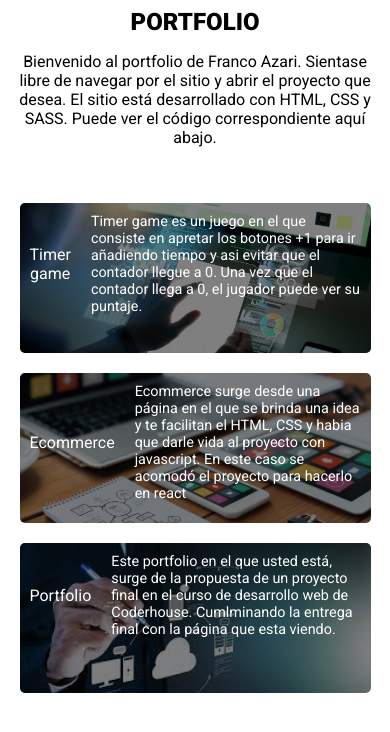
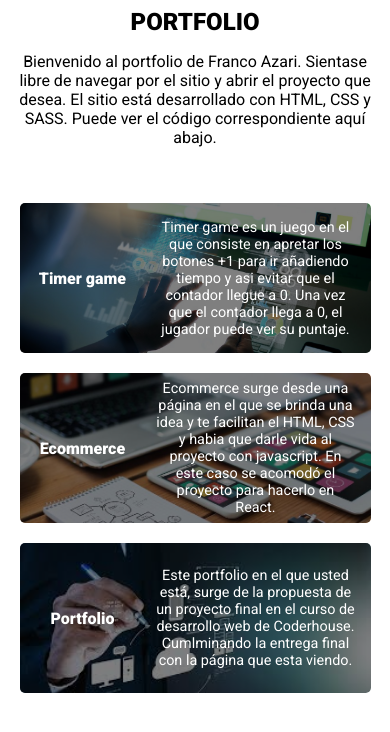
Before and after one commit to Francoazari/portfolio, a website: page index.html in a window 390 px wide. Shown: the part 79-811 px from the top of the page. Drawn offline with Linux system fonts and the light colour scheme.

Commit message:
detalles chicos

```diff
--- a/index.html
+++ b/index.html
@@ -81,10 +81,14 @@
                         <a class="main__content_proyect_link" href="https://github.com/Francoazari/timergame" target="blank_">
                             <div class="main__content_proyect_background_secondary">
                                 <div class="main__content_proyect_text">
-                                    <p class="main__content_text">Timer game</p>
-                                    <p class="main__content_description">
-                                        Timer game es un juego en el que consiste en apretar los botones +1 para ir añadiendo tiempo y asi evitar que el contador llegue a 0. Una vez que el contador llega a 0, el jugador puede ver su puntaje.
-                                    </p>
+                                    <div class="main__content_text">
+                                        <p>Timer game</p>
+                                    </div>
+                                    <div class="main__content_description">
+                                        <p>
+                                            Timer game es un juego en el que consiste en apretar los botones +1 para ir añadiendo tiempo y asi evitar que el contador llegue a 0. Una vez que el contador llega a 0, el jugador puede ver su puntaje.
+                                        </p>
+                                    </div>
                                 </div>
                             </div>
                         </a>
@@ -95,10 +99,14 @@
                         <a class="main__content_proyect_link" href="https://github.com/Francoazari/ecommerce-practica" target="blank_">
                             <div class="main__content_proyect_background_secondary">
                                 <div class="main__content_proyect_text">
-                                    <p class="main__content_text">Ecommerce</p>
-                                    <p class="main__content_description">
-                                        Ecommerce surge desde una página en el que se brinda una idea y te facilitan el HTML, CSS y habia que darle vida al proyecto con javascript. En este caso se acomodó el proyecto para hacerlo en react
-                                    </p>
+                                    <div class="main__content_text">
+                                        <p>Ecommerce</p>
+                                    </div>
+                                    <div class="main__content_description">
+                                        <p>
+                                            Ecommerce surge desde una página en el que se brinda una idea y te facilitan el HTML, CSS y habia que darle vida al proyecto con javascript. En este caso se acomodó el proyecto para hacerlo en React.
+                                        </p>
+                                    </div>
                                 </div>
                             </div>
                         </a>
@@ -109,10 +117,14 @@
                         <a class="main__content_proyect_link" href="https://github.com/Francoazari/portfolio" target="blank_">
                             <div class="main__content_proyect_background_secondary">
                                 <div class="main__content_proyect_text">
-                                    <p class="main__content_text">Portfolio</p>
-                                    <p class="main__content_description">
-                                        Este portfolio en el que usted está, surge de la propuesta de un proyecto final en el curso de desarrollo web de Coderhouse. Cumlminando la entrega final con la página que esta viendo.
-                                    </p>
+                                    <div class="main__content_text">
+                                        <p>Portfolio</p>
+                                    </div>
+                                    <div class="main__content_description">
+                                        <p>
+                                            Este portfolio en el que usted está, surge de la propuesta de un proyecto final en el curso de desarrollo web de Coderhouse. Cumlminando la entrega final con la página que esta viendo.
+                                        </p>
+                                    </div>
                                 </div>
                             </div>
                         </a>
--- a/scss/_footer.scss
+++ b/scss/_footer.scss
@@ -35,7 +35,6 @@ footer {
     flex-direction: row-reverse;
     justify-content: space-between;
     align-items: center;
-    padding-right: 3em;
 }
 
 .footer__redes_sociales {
@@ -83,7 +82,6 @@ footer {
         flex-direction: column;
         justify-content: center;
         align-items: center;
-        padding-right: 3em;
     }
 
     .footer__contact_info {
@@ -102,8 +100,7 @@ footer {
         display: flex;
         flex-direction: column;
         justify-content: center;
-        align-items: center;
-        padding-right: 3em;
+        align-content: center;
     }
 
     .footer__redes_sociales_container {
@@ -111,6 +108,7 @@ footer {
     }
 
     .footer__redes_sociales {
+        justify-content: center;
         width: 100%;
         margin-left: 0;
     }
--- a/scss/style.scss
+++ b/scss/style.scss
@@ -40,6 +40,7 @@ main {
     justify-content: flex-start;
     align-items: center;
     padding-top: 30px;
+    flex-wrap: wrap;
 }
 
 .main__image_img {
@@ -107,19 +108,15 @@ $background: '../images/proyects/proyect_1/background-image.jpg';
     @extend .main__content_dimentions;
     border-radius: 5px;
     transition: all 0.5s;
+    display:flex;
+    align-items: center;
 
     &:hover {
-        .main__content_proyect_text {
-            padding-top: 10px;
-        }
 
         .main__content_text {
             font-size: 15px;
             font-weight: bold;
-        }
-
-        .main__content_text {
-            visibility: visible;
+            margin-top: 0;
         }
 
         .main__content_description {
@@ -130,19 +127,24 @@ $background: '../images/proyects/proyect_1/background-image.jpg';
 
 .main__content_proyect_text {
     position: relative;
-    padding-top: 200px;
-    text-align: center;
     transition: all 0.5s;
+    display: flex;
+    flex-direction: column;
+    align-items: center;
 
     p {
+        text-align: center;
         margin: 10px;
         color: $white;
     }
 }
 
 .main__content_text {
-    margin-left: 10px;
+    width: 60%;
     transition: all 0.5s;
+    overflow: hidden;
+    text-overflow: ellipsis;
+    margin-top: 300px;
 }
 
 .main__content_description {
@@ -153,6 +155,23 @@ $background: '../images/proyects/proyect_1/background-image.jpg';
 
     .container{
         @include containerGridTemplateRow(100px, auto, 330px);
+    }
+
+    .main__content_proyect_text {
+        padding-top: 5px;
+    }
+
+    .main__content_description {
+        visibility: visible;
+        font-size: 1em;
+    }
+
+    .main__content_text {
+        margin-top: 0;
+
+        p{
+            font-weight: bold;
+        }
     }
 
     main {
@@ -190,7 +209,13 @@ $background: '../images/proyects/proyect_1/background-image.jpg';
     }
 
     .main__content_proyect_text {
-        padding-top: 10px;
+        padding-top: 5px;
+    }
+
+    .main__content_text {
+        p{
+            font-weight: bold;
+        }
     }
 
     .main__content_description {
@@ -203,7 +228,7 @@ $background: '../images/proyects/proyect_1/background-image.jpg';
 @media screen and (max-width: 480px) {
 
     .container {
-        @include containerGridTemplateRow(auto, auto, auto);
+        @include containerGridTemplateRow(auto, auto, 300px);
     }
 
     .main__presentation {
@@ -236,11 +261,17 @@ $background: '../images/proyects/proyect_1/background-image.jpg';
         flex-direction: row;
         align-items: center;
         justify-content: center;
+
+        p {
+            margin-left: 5px;
+            color: $white;
+        }
     }
 
 
     .main__content_description {
-        margin-left:10px;
+        width: 100%;
+        padding-right: 5px;
         text-align: left;
         font-size: 0.9em;
         visibility: visible;
```
Also changed, not shown: css/main.css.
